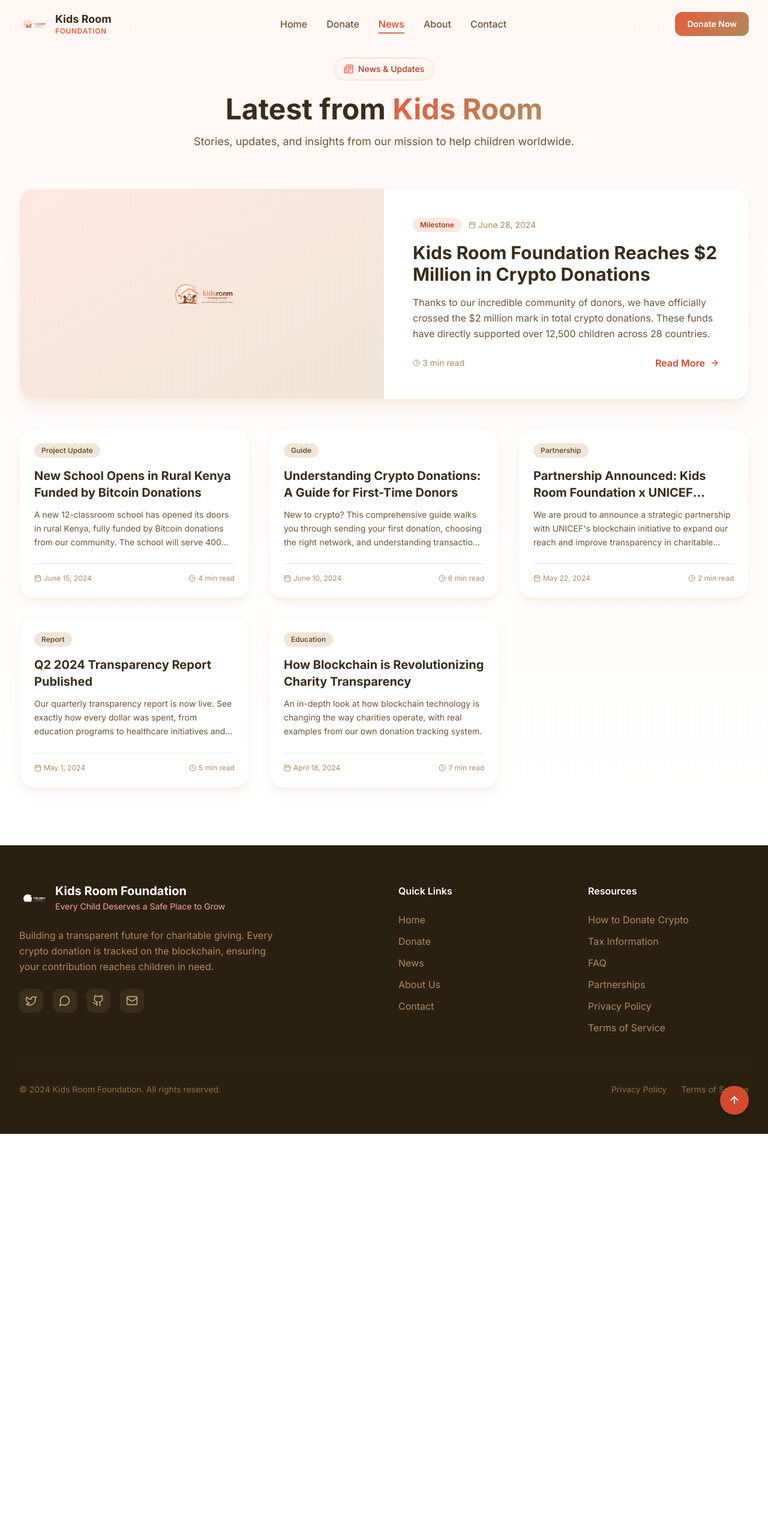
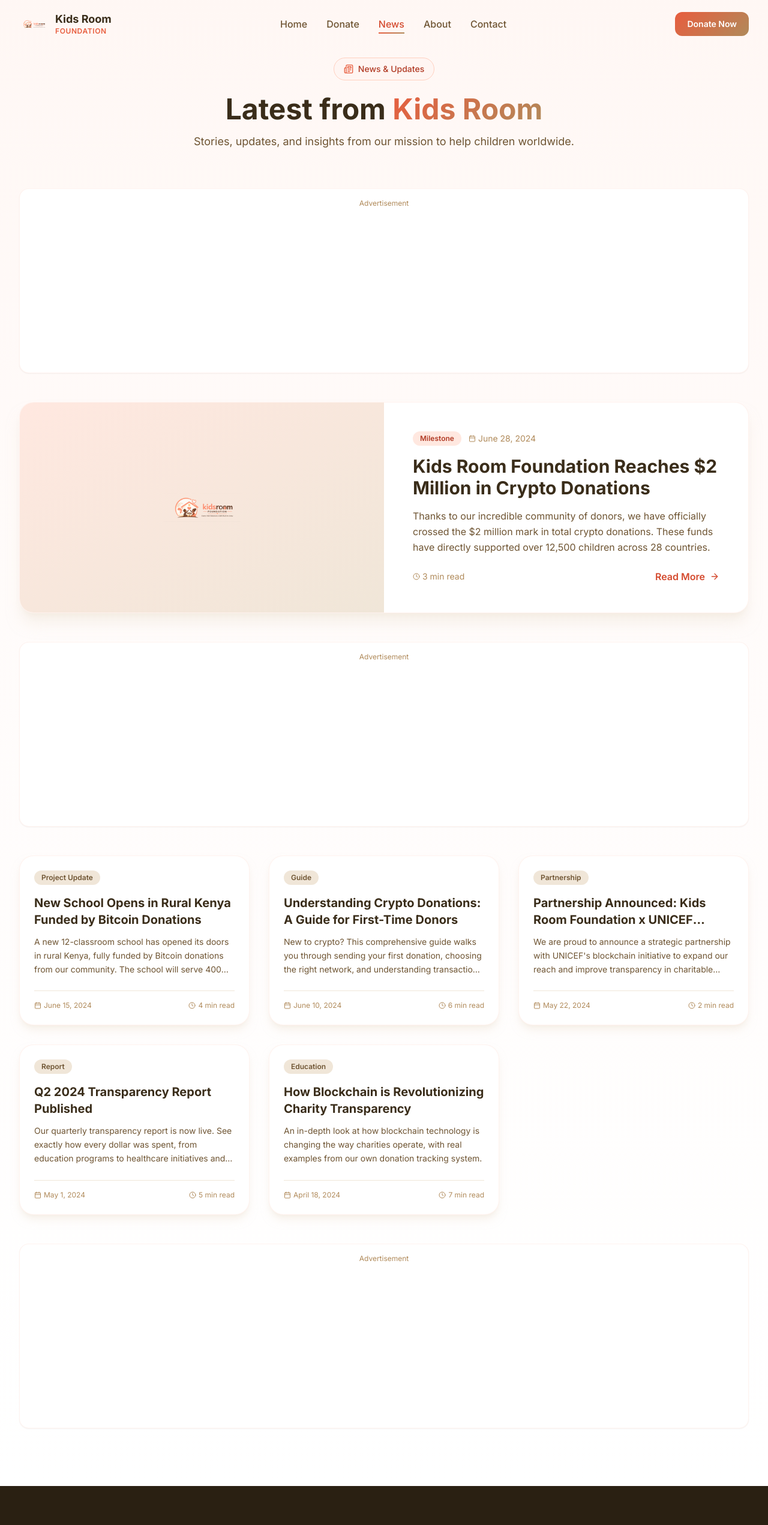
Before and after one commit to kidsroomfoundation/kidsroomfoundation, a Next.js app: page /news in a window 1280 px wide. Shown: the top 2542 px of the page at 60% size. Before the commit the page ends 1890 px from the top, so only its background shows below. Built offline with nearby package versions, Linux system fonts and the light colour scheme.

Commit message:
Update page.tsx

```diff
--- a/app/news/page.tsx
+++ b/app/news/page.tsx
@@ -1,5 +1,6 @@
 import { Newspaper, Calendar, ArrowRight, Clock } from 'lucide-react'
 import Image from 'next/image'
+import AdBanner from '@/components/AdBanner'
 
 const newsArticles = [
   {
@@ -85,6 +86,12 @@ export default function NewsPage() {
           </p>
         </div>
 
+        {/* Ad Banner - Top of News */}
+        <div className="mb-12 bg-white rounded-2xl shadow-sm border border-coral-100/50 p-4">
+          <p className="text-xs text-earth-400 text-center mb-2">Advertisement</p>
+          <AdBanner slot="1234567893" className="min-h-[250px]" />
+        </div>
+
         {featuredArticle && (
           <div className="mb-12 bg-white rounded-3xl shadow-xl shadow-earth-100/50 border border-coral-100/50 overflow-hidden">
             <div className="grid md:grid-cols-2">
@@ -128,6 +135,12 @@ export default function NewsPage() {
           </div>
         )}
 
+        {/* Ad Banner - Between Featured and Grid */}
+        <div className="mb-12 bg-white rounded-2xl shadow-sm border border-coral-100/50 p-4">
+          <p className="text-xs text-earth-400 text-center mb-2">Advertisement</p>
+          <AdBanner slot="1234567894" className="min-h-[250px]" />
+        </div>
+
         <div className="grid md:grid-cols-2 lg:grid-cols-3 gap-8">
           {regularArticles.map((article) => (
             <article
@@ -158,6 +171,12 @@ export default function NewsPage() {
             </article>
           ))}
         </div>
+
+        {/* Ad Banner - Bottom of News */}
+        <div className="mt-12 bg-white rounded-2xl shadow-sm border border-coral-100/50 p-4">
+          <p className="text-xs text-earth-400 text-center mb-2">Advertisement</p>
+          <AdBanner slot="1234567895" className="min-h-[250px]" />
+        </div>
       </div>
     </div>
   )
```
